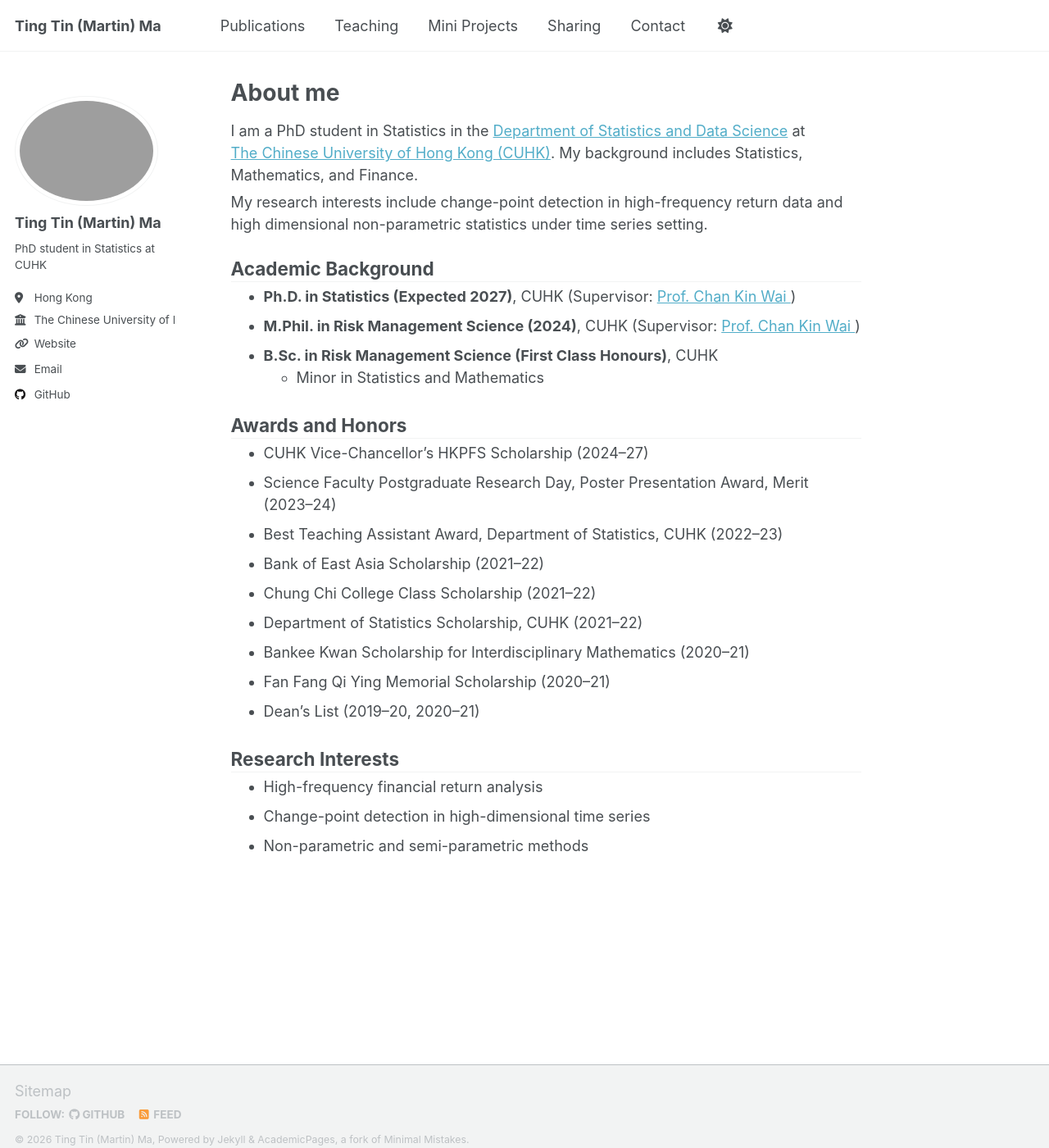
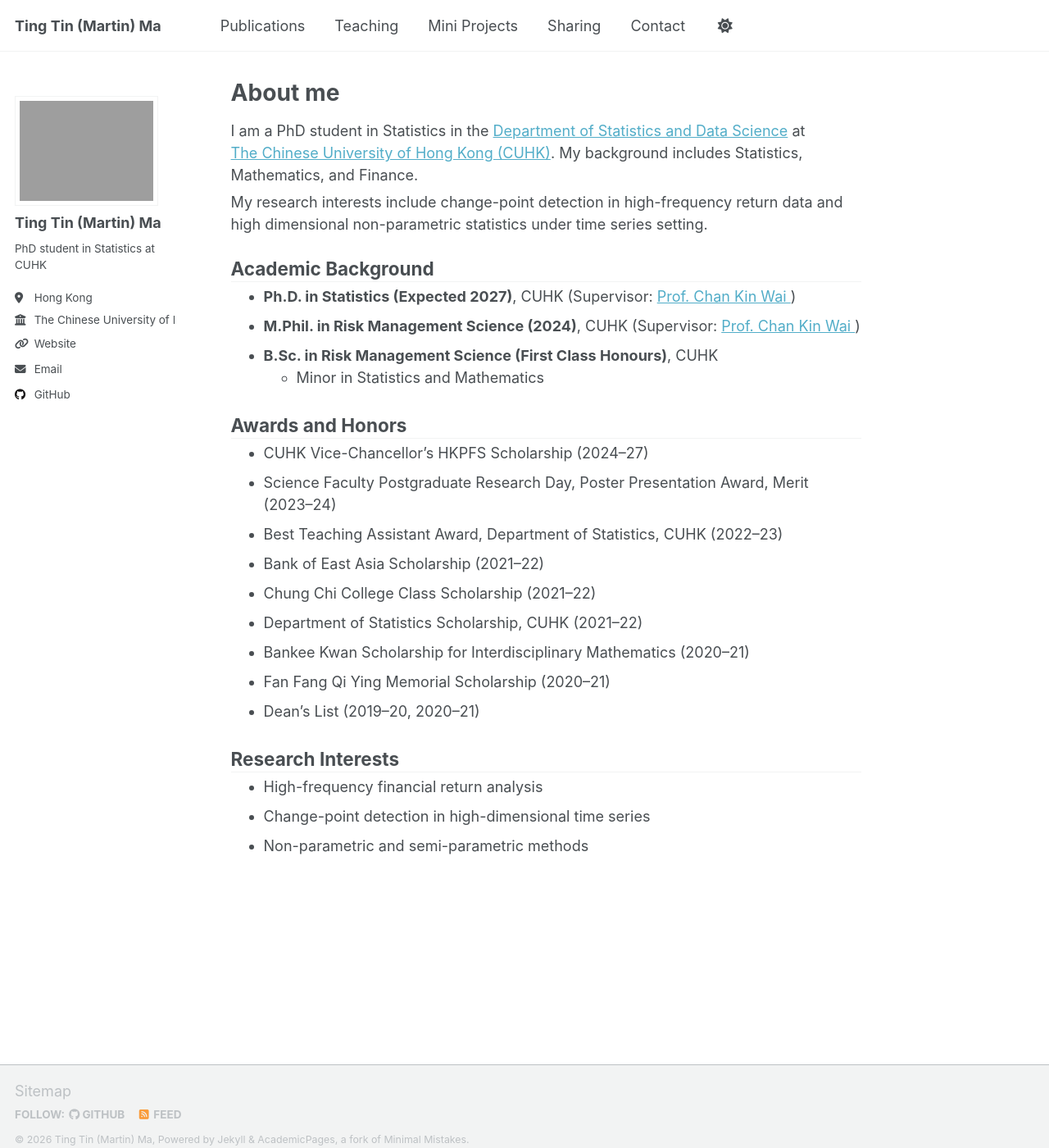
Before and after one commit to martinmtt0902/martinmtt0902.github.io, a Jekyll site: the page built from _pages/about.md, in a window 1280 px wide and 1400 px high. Shown: the whole window at 82% size. Built offline with Jekyll 4.4.1, drawn with Linux system fonts in a browser that asks for light colours; a script that is not in the unit is left out.

Commit message:
Update _sidebar.scss

```diff
--- a/_sass/layout/_sidebar.scss
+++ b/_sass/layout/_sidebar.scss
@@ -95,7 +95,9 @@
 
   img {
     max-width: 175px;
-    border-radius: 50%;
+    border-radius: 0;
+    display: block;
+    height: auto;
 
     @include breakpoint($large) {
       padding: 5px;
```
